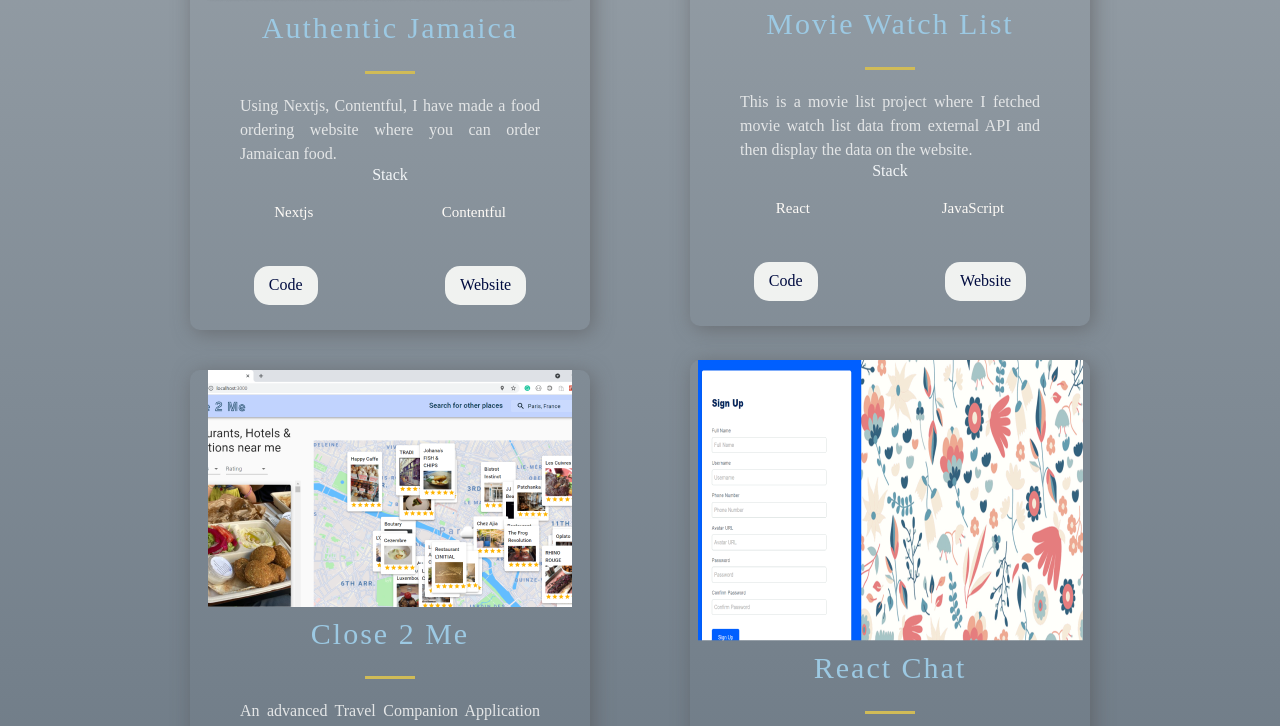
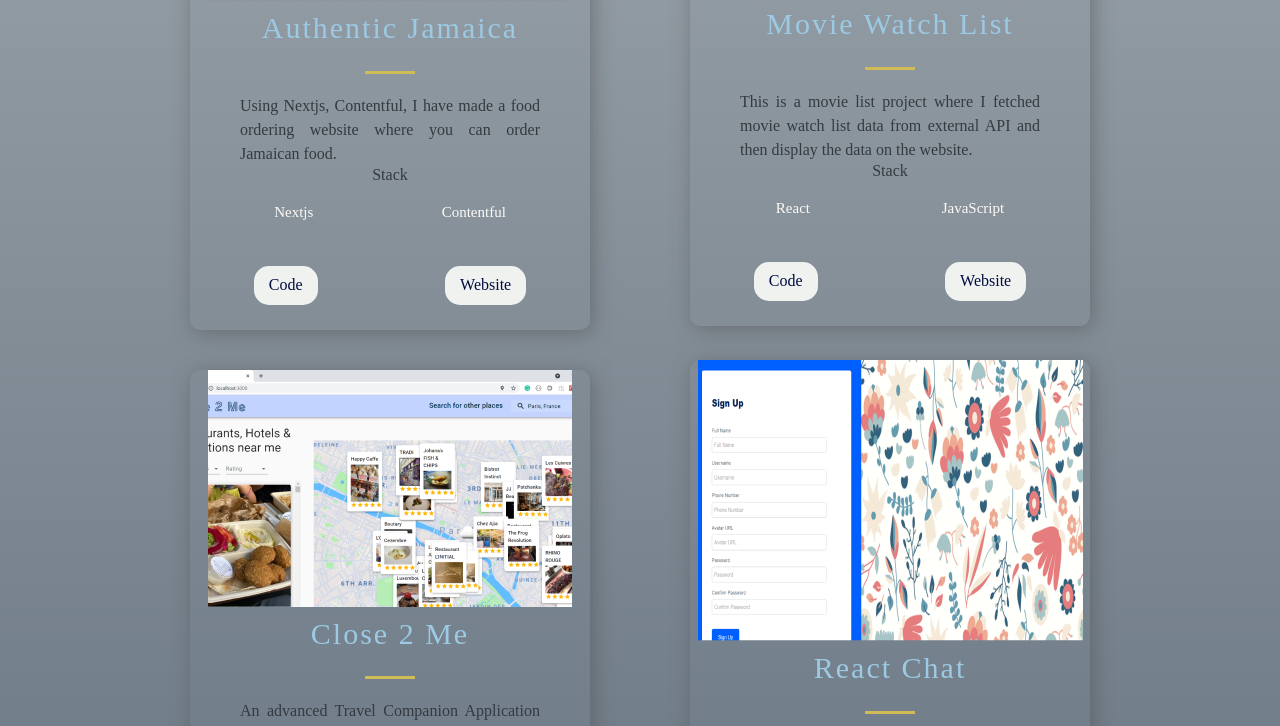
Before and after one commit to Nayab007/portfolionextjs, a Next.js app: page / in a window 1280 px wide. Shown: the part 1077-1803 px from the top of the page. Built offline with nearby package versions, Linux system fonts and the light colour scheme.

Commit message:
font color change

```diff
--- a/src/components/Hero/Hero.js
+++ b/src/components/Hero/Hero.js
@@ -9,11 +9,11 @@ import { LeftSection } from './HeroStyles';
 
 const Hero = () => (
   <Section row nopadding >
-    <LeftSection  >
-      <SectionTitle main left>
+    <LeftSection >
+      <SectionTitle style={{color: "#343a40"}} main left>
          Nayab Lone
          <Zoom right>
-          <Image src="/images/nayab1.jpg" alt="nayab1" width="310" color="#343a40" height="310" layout="responsive"/>
+          <Image src="/images/nayab1.jpg" alt="nayab1" width="310"  height="310" layout="responsive"/>
           </Zoom>
         </SectionTitle>
         <SectionText style={{color: "#343a40"}}>
--- a/src/components/Hero/HeroStyles.js
+++ b/src/components/Hero/HeroStyles.js
@@ -2,7 +2,7 @@ import styled from 'styled-components';
 
 export const LeftSection = styled.div`
   width: 100%;
-  color: #343a40;
+
   @media ${(props) => props.theme.breakpoints.sm} {
     width: 80%;
     display: flex;
--- a/src/components/Projects/Projects.js
+++ b/src/components/Projects/Projects.js
@@ -9,7 +9,7 @@ const Projects = () => (
   <Section nopadding id="projects">
     <SectionDivider />
     <Fade top>
-    <SectionTitle main>Projects</SectionTitle>
+    <SectionTitle main >Projects</SectionTitle>
     </Fade>
     <Fade right>
     <GridContainer>
--- a/src/components/Projects/ProjectsStyles.js
+++ b/src/components/Projects/ProjectsStyles.js
@@ -12,6 +12,7 @@ export const GridContainer = styled.section`
 display: grid;
 grid-template-columns: repeat(auto-fill, minmax(400px, 1fr));
 padding: 3rem;
+color: #343a40;
 place-items: center;
 column-gap: 2rem;
 row-gap: 3rem;
@@ -25,6 +26,7 @@ row-gap: 3rem;
 `
 export const BlogCard = styled.div`
   border-radius: 10px;
+
   box-shadow: 3px 3px 20px rgba(80, 78, 78, 0.5);
   text-align: center;
   width: 400px;
@@ -36,6 +38,7 @@ export const TitleContent = styled.div`
   text-align: center;
   z-index: 20;
   width: 100%;
+
 
 `;
 
@@ -70,7 +73,7 @@ export const Intro = styled.div`
 export const CardInfo = styled.p`
   width: 100%;
   padding: 0 50px;
-  color: #e4e6e7;
+  color: #343a40;
   font-style: 2rem;
   line-height: 24px;
   text-align: justify;
--- a/src/styles/globals.js
+++ b/src/styles/globals.js
@@ -8,6 +8,7 @@ const GlobalStyles = createGlobalStyle`
     box-sizing: border-box;
     margin: 0;
     padding: 0;
+
   }
   html {
     font-size: 62.5%;
```
